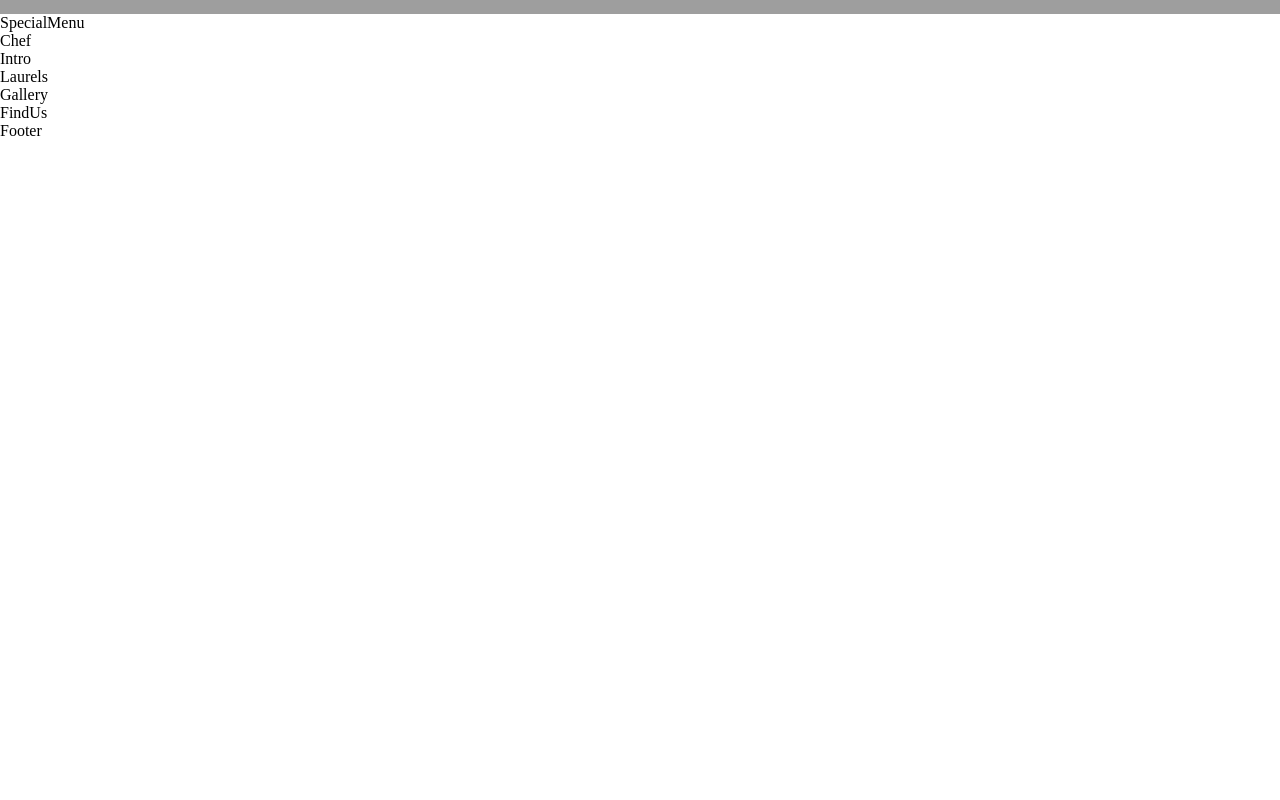
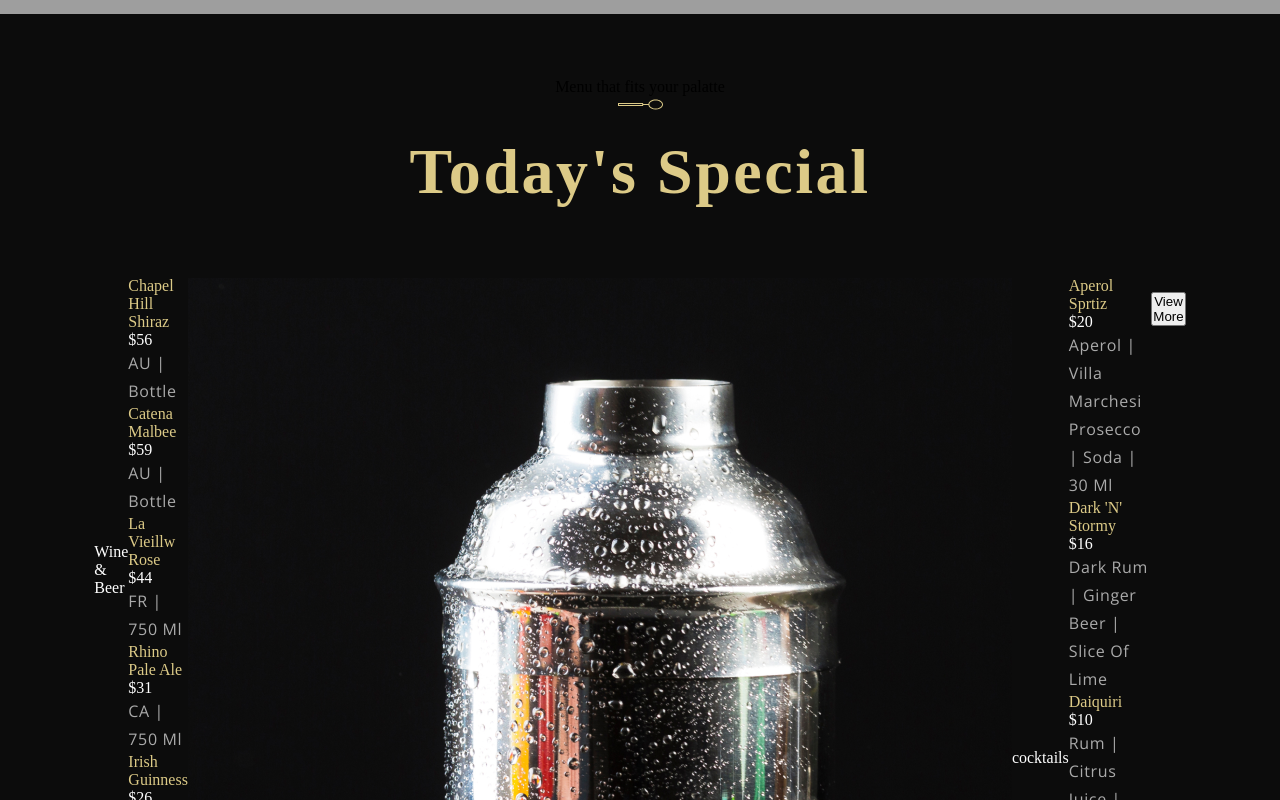
Before and after one commit to mknyambura/Responsive-Modern-Restaurant, a React (Create React App) app: page / in a window 1280 px wide. Shown: the part 2180-2980 px from the top of the page. Before the commit the page ends 2320 px from the top, so only its background shows below. Built offline with nearby package versions, Linux system fonts and the light colour scheme; grey boxes are pictures that could not be loaded; a web font is replaced by a local one.

Commit message:
update menu item and special menu item

```diff
--- a/src/components/Menuitem/MenuItem.jsx
+++ b/src/components/Menuitem/MenuItem.jsx
@@ -2,9 +2,20 @@ import React from 'react';
 
 import './MenuItem.css';
 
-const MenuItem = () => (
-  <div>
-    MenuItem
+const MenuItem = ({ title, price, tags }) => (
+  <div className='menu-item'>
+    <div className="menu-item-head">
+      <div className="menu-item-name">
+        <p className="p-cormorant" style={{color: '#dcca87'}}>{title}</p>
+      </div>
+      <div className="menu-item-dash-dash"/>
+      <div className="menu-item-price">
+        <p className="p-cormorant">{price}</p>
+      </div>
+    </div>
+    <div className="menu-tem-subheading">
+      <p className="p-opensans" style={{color: '#aaa'}}>{tags}</p>
+    </div>
   </div>
 );
 
--- a/src/components/SubHeading/SubHeading.jsx
+++ b/src/components/SubHeading/SubHeading.jsx
@@ -5,7 +5,7 @@ import { images } from '../../constants';
 const SubHeading = ({title}) => (
   <div style={{marginBottom: '1rem'}}>
     <p className="p-cormorant">{title}</p>
-    <img src={images.spoon} class="spoon-image" alt="" />
+    <img src={images.spoon} className="spoon-image" alt="" />
   </div>
 );
 
--- a/src/container/Menu/SpecialMenu.css
+++ b/src/container/Menu/SpecialMenu.css
@@ -0,0 +1,17 @@
+.special-menu {
+    flex-direction: column;
+    background: #0c0c0c;
+}
+.special-menu-title {
+    margin-bottom: 2rem;
+    text-align: center;
+}
+.special-menu-menu {
+    width: 100%;
+    color: #fff;
+    margin: 2rem 0;
+    display: flex;
+    justify-content: center;
+    align-items: flex-start;
+    flex-direction: row;
+}
--- a/src/container/Menu/SpecialMenu.jsx
+++ b/src/container/Menu/SpecialMenu.jsx
@@ -1,10 +1,43 @@
 import React from 'react';
 
+import { SubHeading, MenuItem } from '../../components';
+import { images, data } from '../../constants'
 import './SpecialMenu.css';
 
 const SpecialMenu = () => (
-  <div>
-    SpecialMenu
+  <div className="special-menu flex-center section-padding" id="menu">
+    <div className="special-menu-title">
+      <SubHeading title="Menu that fits your palatte"/>
+      <h1 className='headtext-cormorant'>Today's Special</h1>
+    </div>
+    {/* Wine  */}
+    <div className="special-menu-menu">
+      <div className="special-menu-menu-wine flex-center">
+        <p className='special-menu-menu-heading'>Wine & Beer</p>
+        <div className="special-menu-items">
+          {data.wines.map((wine, index) => (
+            <MenuItem key={wine.title + index} title={wine.title} price={wine.price} tags={wine.tags}/>
+          ))}
+        </div>
+      </div>
+      {/* Image  */}
+      <div className="special-menu-menu-image">
+        <img src={images.menu} alt="" />
+      </div>
+      {/* Cocktails  */}
+      <div className="special-menu-menu-cocktails flex-center">
+        <p className='special-menu-menu-heading'>cocktails</p>
+        <div className="special-menu-items">
+          {data.cocktails.map((cocktail, index) => (
+            <MenuItem key={cocktail.title + index} title={cocktail.title} price={cocktail.price} tags={cocktail.tags}/>
+          ))}
+        </div>
+      </div>
+
+      <div style={{marginTop: '15px'}}>
+        <button className="custom-buttom" type='button'>View More</button>
+      </div>
+    </div>
   </div>
 );
 
```
